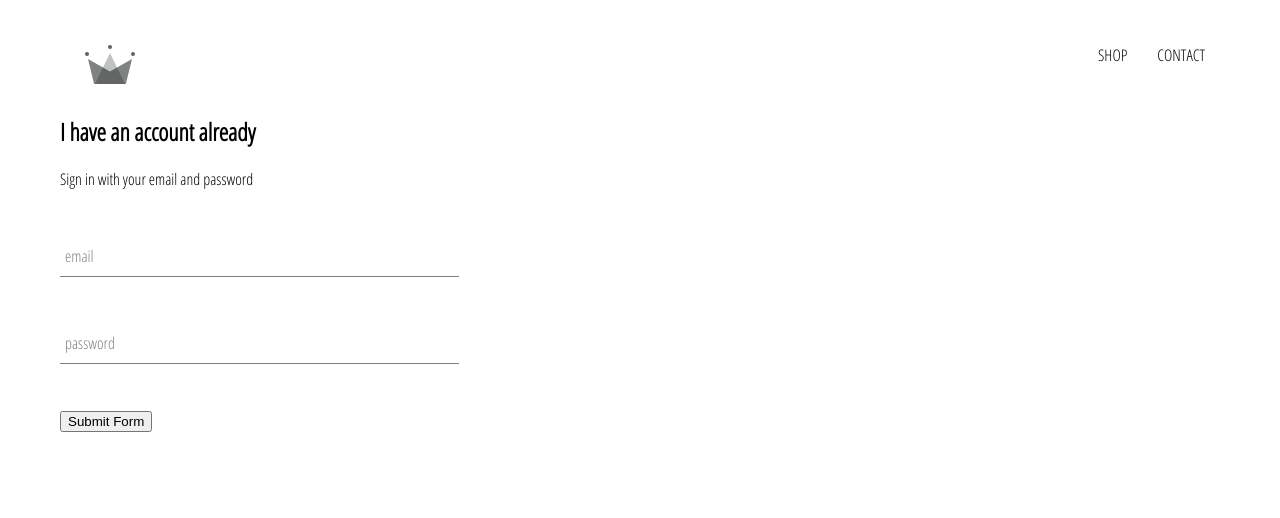
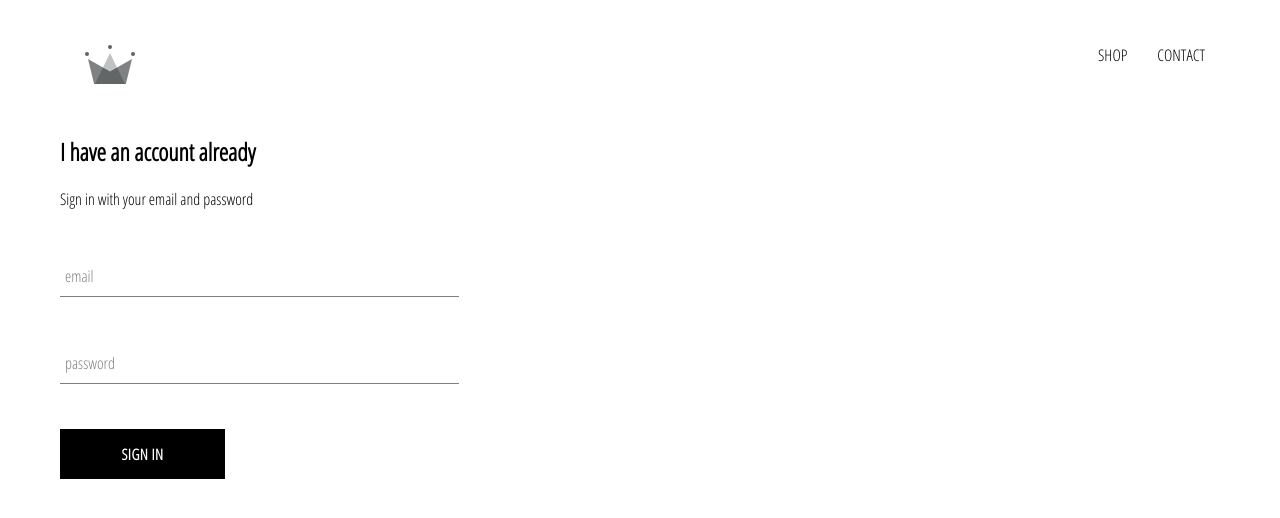
Before and after one commit to TBau23/ecomm-project, a React (Create React App) app: page /signin in a window 1280 px wide. Shown: the top 518 px of the page. Built offline with nearby package versions, Linux system fonts and the light colour scheme.

Commit message:
custom button component built

```diff
--- /dev/null
+++ b/src/components/custom-button/CustomButton.js
@@ -0,0 +1,13 @@
+import React from 'react';
+import './CustomButton.styles.scss';
+
+const CustomButton = ({children, ...otherProps}) => {
+
+    return(
+        <button className='custom-button' {...otherProps}>
+            {children}
+        </button>
+    )
+}
+
+export default CustomButton
--- /dev/null
+++ b/src/components/custom-button/CustomButton.styles.scss
@@ -0,0 +1,22 @@
+.custom-button {
+    min-width: 165px;
+    width: auto;
+    height: 50px;
+    letter-spacing: 0.5px;
+    line-height: 50px;
+    padding: 0 35px 0 35px;
+    font-size: 15px;
+    background-color: black;
+    color: white;
+    text-transform: uppercase;
+    font-family: 'Open Sans Condensed';
+    font-weight: bolder;
+    border: none;
+    cursor: pointer;
+
+    &:hover {
+      background-color: white;
+      color: black;
+      border: 1px solid black;
+    }
+  }
--- a/src/components/signin/SignIn.js
+++ b/src/components/signin/SignIn.js
@@ -1,6 +1,7 @@
 import React from 'react';
 import './SignIn.styles.scss';
 import FormInput from '../FormInput/FormInput';
+import CustomButton from '../custom-button/CustomButton';
 
 class SignIn extends React.Component {
 
@@ -35,7 +36,7 @@ class SignIn extends React.Component {
                 <form onSubmit={this.handleSubmit} >
                     <FormInput name='email' type='email' value={this.state.email} required handleChange={this.handleChange} label='email'/>
                     <FormInput name='password' type='password' value={this.state.password} required handleChange={this.handleChange} label='password'/>
-                    <input type='submit' value='Submit Form' />
+                    <CustomButton type='submit'>Sign In</CustomButton>
                 </form>
             </div>
         )
--- a/src/components/signin/SignIn.styles.scss
+++ b/src/components/signin/SignIn.styles.scss
@@ -1,3 +1,9 @@
 .sign-in {
     width: 30vw;
+    display: flex;
+    flex-direction: column;
+
+    .title {
+        margin: 10px 0
+    }
 }
```
Also changed, not shown: 1 other file (tests, documents, lock files or other folders).
